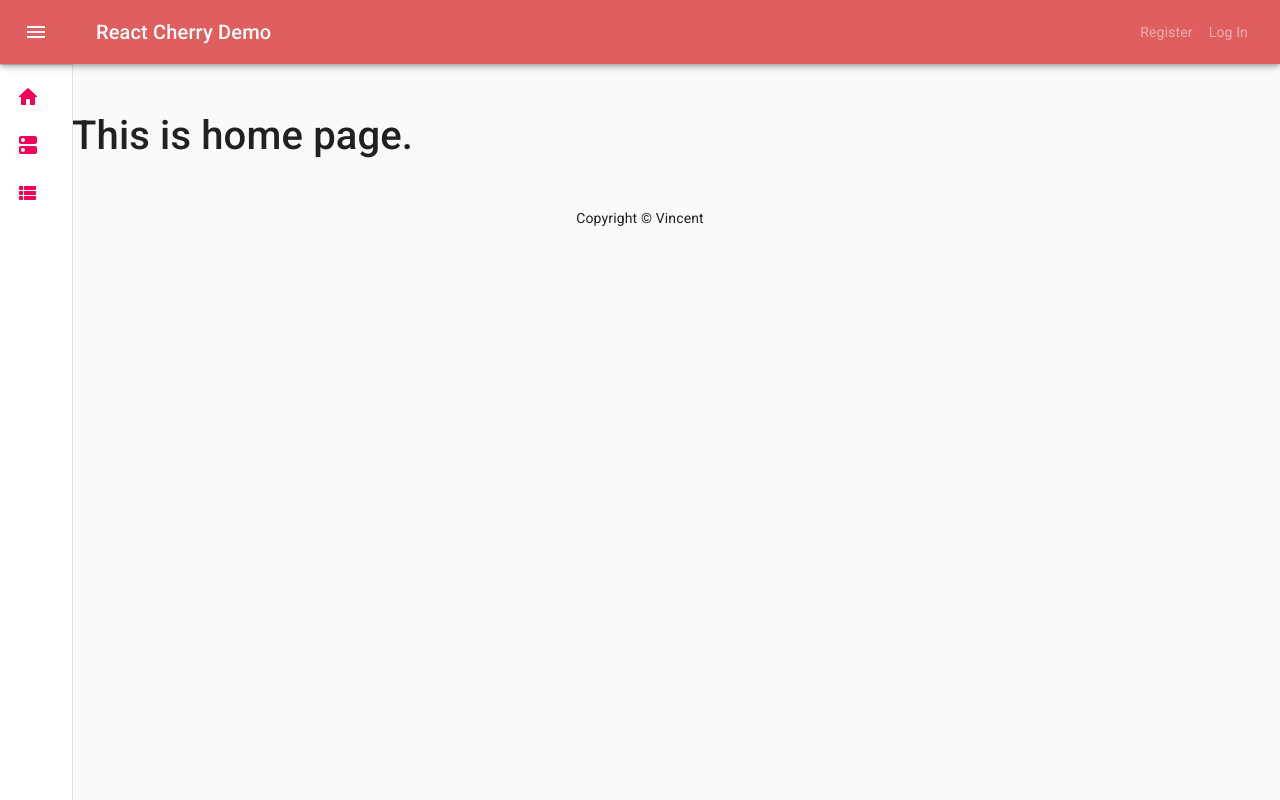
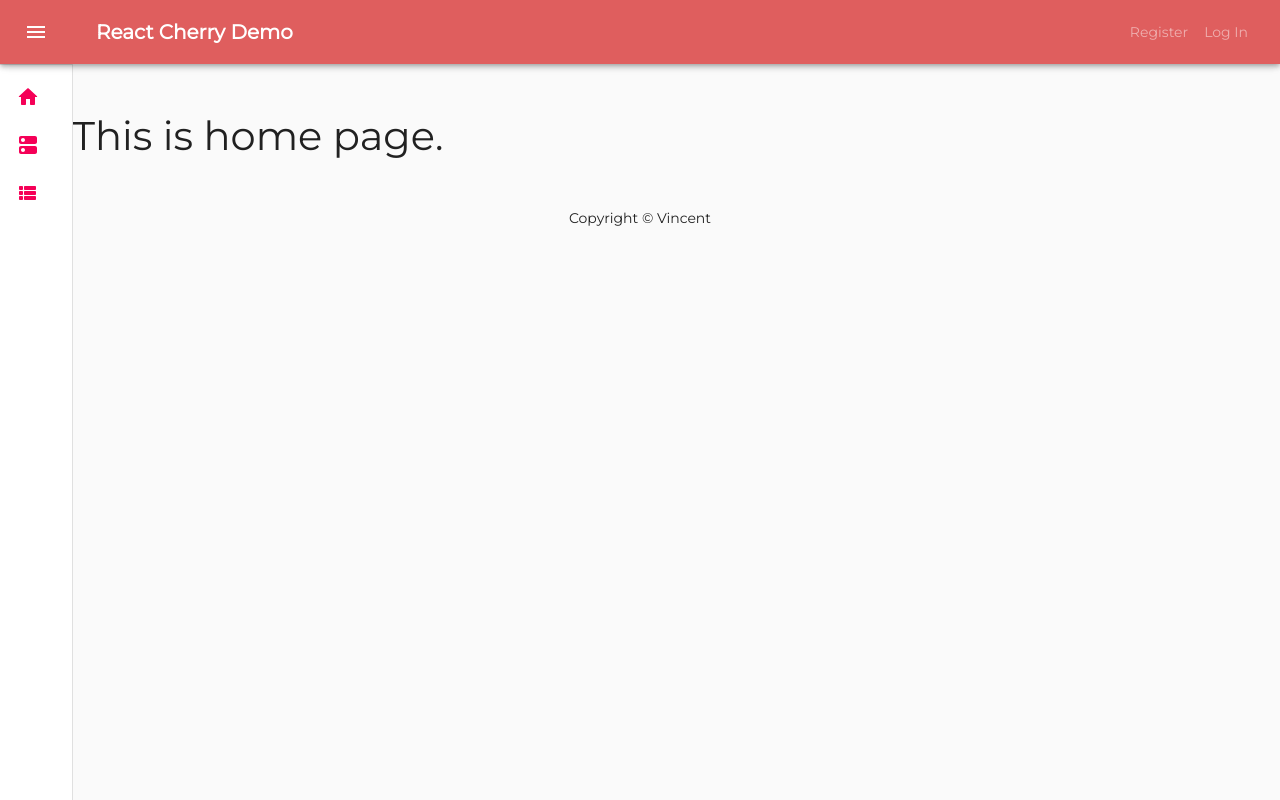
Before and after one commit to Hamsiny/React_Cherry_Demo, a React (Create React App) app: page / in a window 1280 px wide. Built offline with nearby package versions, Linux system fonts and the light colour scheme.

Commit message:
update project font to Montserrat

```diff
--- a/src/App.tsx
+++ b/src/App.tsx
@@ -8,6 +8,14 @@ import RegisterPage from "./pages/RegisterPage/RegisterPage";
 import LogInPage from "./pages/LogInPage/LogInPage";
 import MUIDrawer from "./components/MUIDrawer/MUIDrawer";
 import { useEffect, useState } from "react";
+import { createTheme, ThemeProvider } from "@material-ui/core/styles";
+
+const theme = createTheme({
+  typography: {
+    fontFamily: 'Montserrat',
+  },
+});
+
 
 const App = () => {
   const [notify, setNotify] = useState({
@@ -76,11 +84,14 @@ const App = () => {
   ];
 
   return (
+    <ThemeProvider theme={theme}>
     <Router>
       <MUIDrawer
         isLoggedIn={isLoggedIn}
         setIsLoggedIn={setIsLoggedIn}
         userLoggedIn={userLoggedIn}
+        setUserLoggedIn={setUserLoggedIn}
+        userTokenKey={userTokenKey}
       />
       <Switch>
         {routes.map((route) => (
@@ -91,6 +102,7 @@ const App = () => {
       </Switch>
       <Footer />
     </Router>
+    </ThemeProvider>
   );
 };
 
--- a/src/components/MUIDrawer/MUIDrawer.tsx
+++ b/src/components/MUIDrawer/MUIDrawer.tsx
@@ -123,7 +123,13 @@ const comList = [
 ];
 
 const MUIDrawer = (props) => {
-  const { isLoggedIn, setIsLoggedIn, userLoggedIn } = props;
+  const {
+    isLoggedIn,
+    setIsLoggedIn,
+    userLoggedIn,
+    setUserLoggedIn,
+    userTokenKey,
+  } = props;
   const classes = useStyles();
   const theme = useTheme();
   const [open, setOpen] = useState(false);
@@ -138,6 +144,8 @@ const MUIDrawer = (props) => {
 
   const handleLogout = () => {
     setIsLoggedIn(false);
+    setUserLoggedIn(null);
+    localStorage.removeItem(userTokenKey);
   };
 
   return (
@@ -162,10 +170,10 @@ const MUIDrawer = (props) => {
             <MenuIcon />
           </IconButton>
           <Typography variant="h6" noWrap>
-            React Cherry Demo
+            <strong>React Cherry Demo</strong>
           </Typography>
           <div className="collapse navbar-collapse" id="navbarNav">
-            {isLoggedIn ? (
+            {isLoggedIn && userLoggedIn !== null ? (
               <ul className="navbar-nav ml-auto">
                 <li className="nav-item">
                   <span className="nav-link" style={{ color: "white" }}>
@@ -173,7 +181,7 @@ const MUIDrawer = (props) => {
                   </span>
                 </li>
                 <li className="nav-item">
-                  <Link className="nav-link" onClick={handleLogout} to="/">
+                  <Link className="nav-link" onClick={handleLogout} to="/login">
                     Log Out
                   </Link>
                 </li>
--- a/src/index.css
+++ b/src/index.css
@@ -1,6 +1,7 @@
+@import url('https://fonts.googleapis.com/css2?family=Montserrat&display=swap');
 body {
   margin: 0;
-  font-family: 'Roboto', -apple-system, BlinkMacSystemFont, 'Segoe UI', 'Oxygen',
+  font-family: 'Montserrat', sans-serif，'Roboto', -apple-system, BlinkMacSystemFont, 'Segoe UI', 'Oxygen',
     'Ubuntu', 'Cantarell', 'Fira Sans', 'Droid Sans', 'Helvetica Neue',
     sans-serif;
   -webkit-font-smoothing: antialiased;
```
